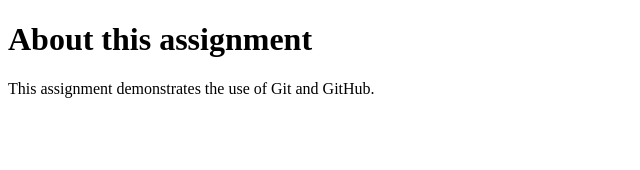
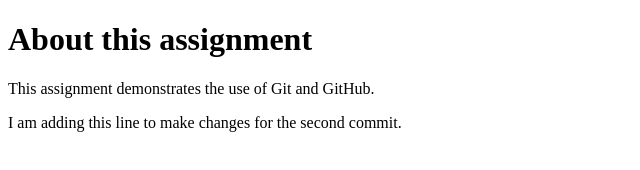
Before and after one commit to bhoomiii-09/SGA2_SDP, a plain HTML site: page about.html in a window 1280 px wide. Shown: the whole page, without its empty margins (0-640 px from the left). Drawn offline with Linux system fonts and the light colour scheme.

Commit message:
Updated about page on feature branch

```diff
--- a/about.html
+++ b/about.html
@@ -6,5 +6,6 @@
 <body>
     <h1>About this assignment</h1>
     <p>This assignment demonstrates the use of Git and GitHub.</p>
+    <p>I am adding this line to make changes for the second commit.</p>
 </body>
 </html>
```
